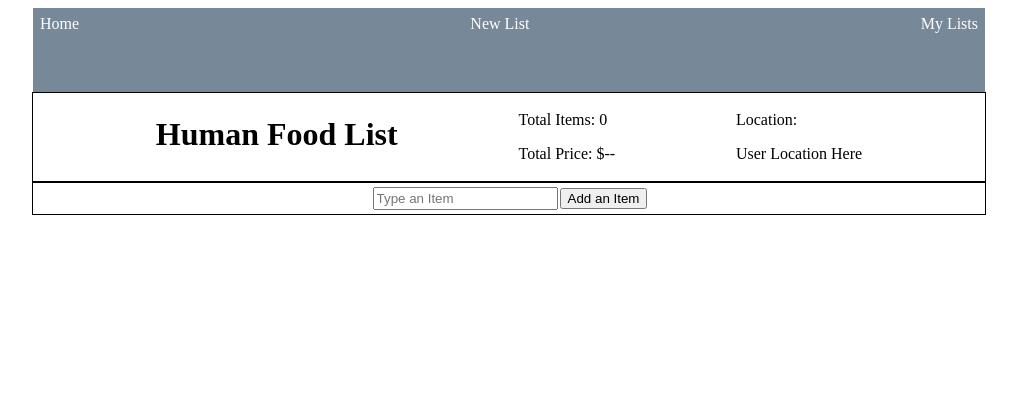
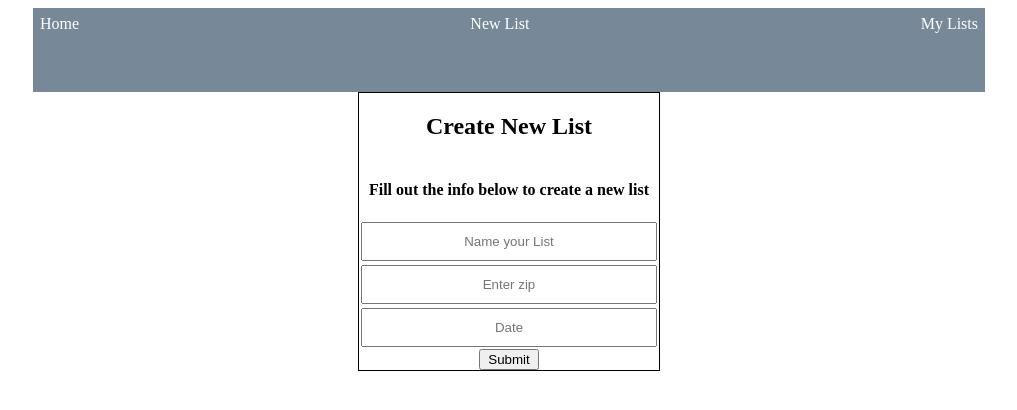
Before and after one commit to kblandy/grocery-app-CL, a React (Create React App) app: page /newlist in a window 1280 px wide. Shown: the top 410 px of the page, without its empty margins (131-1148 px from the left). Built offline with nearby package versions, Linux system fonts and the light colour scheme.

Commit message:
built NewList component with state to store user input

```diff
--- a/src/App.css
+++ b/src/App.css
@@ -6,8 +6,9 @@ a {
 }
 
 input {
-  padding: 2px;
+  padding: 10px;
   margin: 2px;
+  text-align: center;
 }
 
 
@@ -42,6 +43,15 @@ li {
   padding: 10px;
 }
 
+.container-new-list {
+  display: flex;
+  flex-direction: column;
+  text-align: center;
+  width: 300px;
+  margin: auto;
+  border: solid black 1px;
+}
+
 .list-title {
   text-align: center;
 }
@@ -68,6 +78,13 @@ li {
 
 }
 
+/*ID Styles*/
+
+#button-new-list {
+  width: 20%;
+  margin: auto;
+}
+
 /* MEDIA QUERIES */
 
 @media only screen and (min-width: 800px) {
--- a/src/Components/AddItemForm.js
+++ b/src/Components/AddItemForm.js
@@ -4,8 +4,8 @@ class AddItemForm extends Component {
 
     userInput = React.createRef();
 
-    handleSubmit = (e) => {
-        e.preventDefault();
+    handleSubmit = (event) => {
+        event.preventDefault();
     }
 
     render() {
--- a/src/Components/App.js
+++ b/src/Components/App.js
@@ -7,6 +7,7 @@ import {
 //App Components
 import Navigation from './Navigation';
 import Home from './Home';
+import NewList from './NewList';
 import GroceryList from './GroceryList';
 
 
@@ -22,7 +23,13 @@ class App extends Component {
 
           <Route path="/" component={Navigation} />
           <Route exact path="/home" component={Home} />
-          <Route path="/newList" component={GroceryList} />
+          <Route exact path="/newlist" component={() =>
+                  <NewList
+                    title="Create New List"
+                    subtitle="Fill out the info below to create a new list"
+                    userList={this.state}
+                    />} />
+          <Route exact path="/mylists" component={GroceryList} />
 
 
 
--- a/src/Components/GroceryList.js
+++ b/src/Components/GroceryList.js
@@ -9,7 +9,7 @@ class GroceryList extends Component {
 
   constructor(){
     super();
-    this.state={
+    this.state = {
       items: []
     };
   }
--- a/src/Components/Navigation.js
+++ b/src/Components/Navigation.js
@@ -7,7 +7,7 @@ class Navigation extends Component {
             <ul className="nav-container">
                 <li><Link to="/home">Home</Link></li>
                 <li><Link to="/newlist">New List</Link></li>
-                <li><Link to="/newlist">My Lists</Link></li>
+                <li><Link to="/mylists">My Lists</Link></li>
             </ul>
         );
     }
--- /dev/null
+++ b/src/Components/NewList.js
@@ -0,0 +1,65 @@
+import React, { Component } from 'react';
+
+class NewList extends Component {
+
+    constructor(props) {
+        super(props);
+        this.state = {
+            userListName: '',
+            userListZipcode: '',
+            userListDate: ''
+        }
+
+        this.handleChange = this.handleChange.bind(this);
+        this.handleSubmit = this.handleSubmit.bind(this);
+    }
+
+    handleChange = ({ target }) => {
+        this.setState({
+            [target.name]: target.value
+        });
+        console.log(target.name)
+    };
+
+    handleSubmit(event) {
+        event.preventDefault();
+    };
+
+    render() {
+        return (
+            <div>
+                <form className="container-new-list">
+                <h2>{this.props.title}</h2>
+                <h4>{this.props.subtitle}</h4>
+                    <input
+                        type="text"
+                        name="userListName"
+                        value={this.state.userListName}
+                        onChange={this.handleChange}
+                        id="user-list-name"
+                        placeholder="Name your List" />
+
+                    <input
+                        type="text"
+                        name="userListZipcode"
+                        value={this.state.userListZipcode}
+                        onChange={this.handleChange}
+                        id="user-list-zip"
+                        placeholder="Enter zip" />
+
+                    <input
+                        type="text"
+                        name="userListDate"
+                        value={this.state.userListDate}
+                        onChange={this.handleChange}
+                        id="user-list-date"
+                        placeholder="Date" />
+
+                    <button id="button-new-list" onClick={this.handleSubmit}>Submit</button>
+                </form>
+            </div>
+        );
+    }
+};
+
+export default NewList;
```
